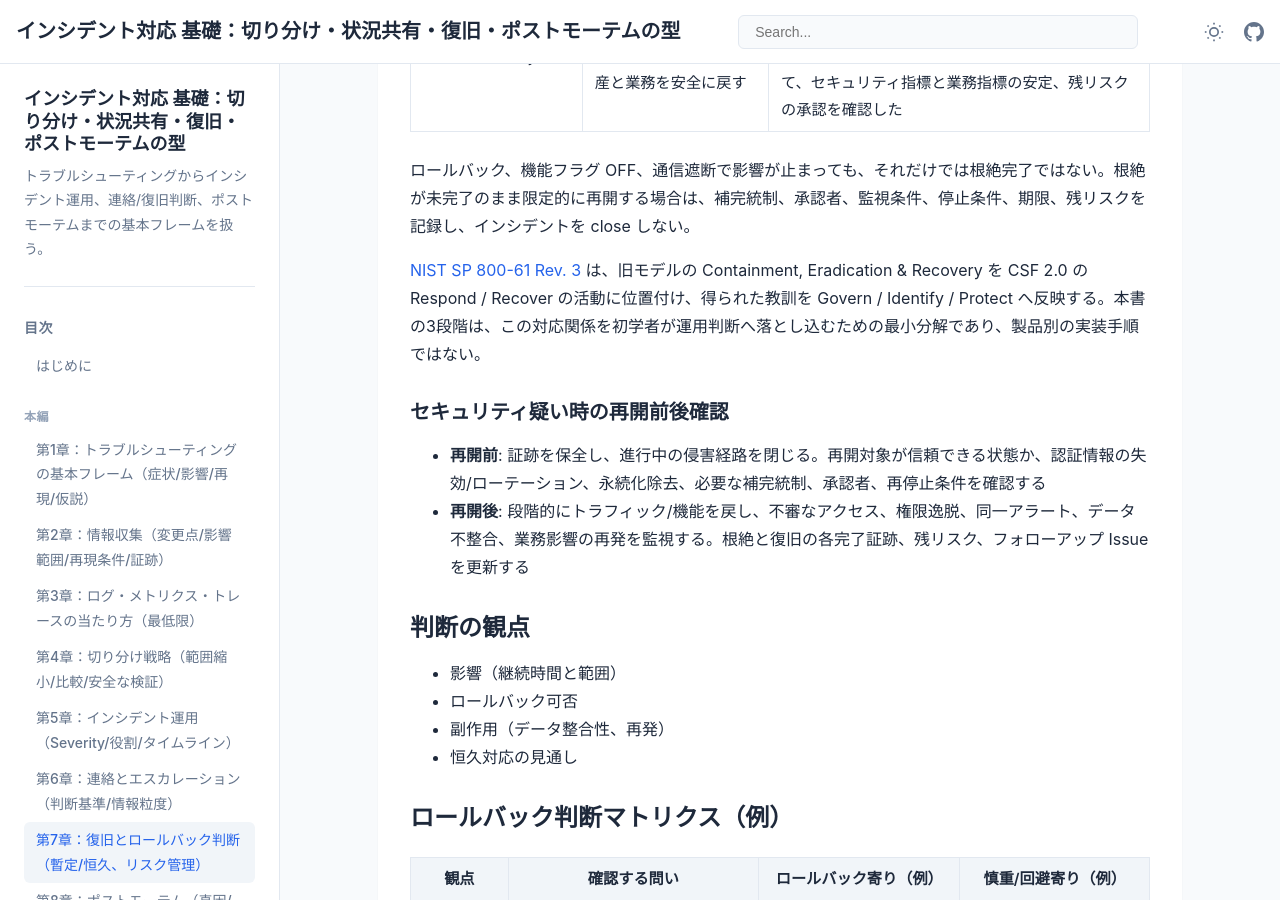
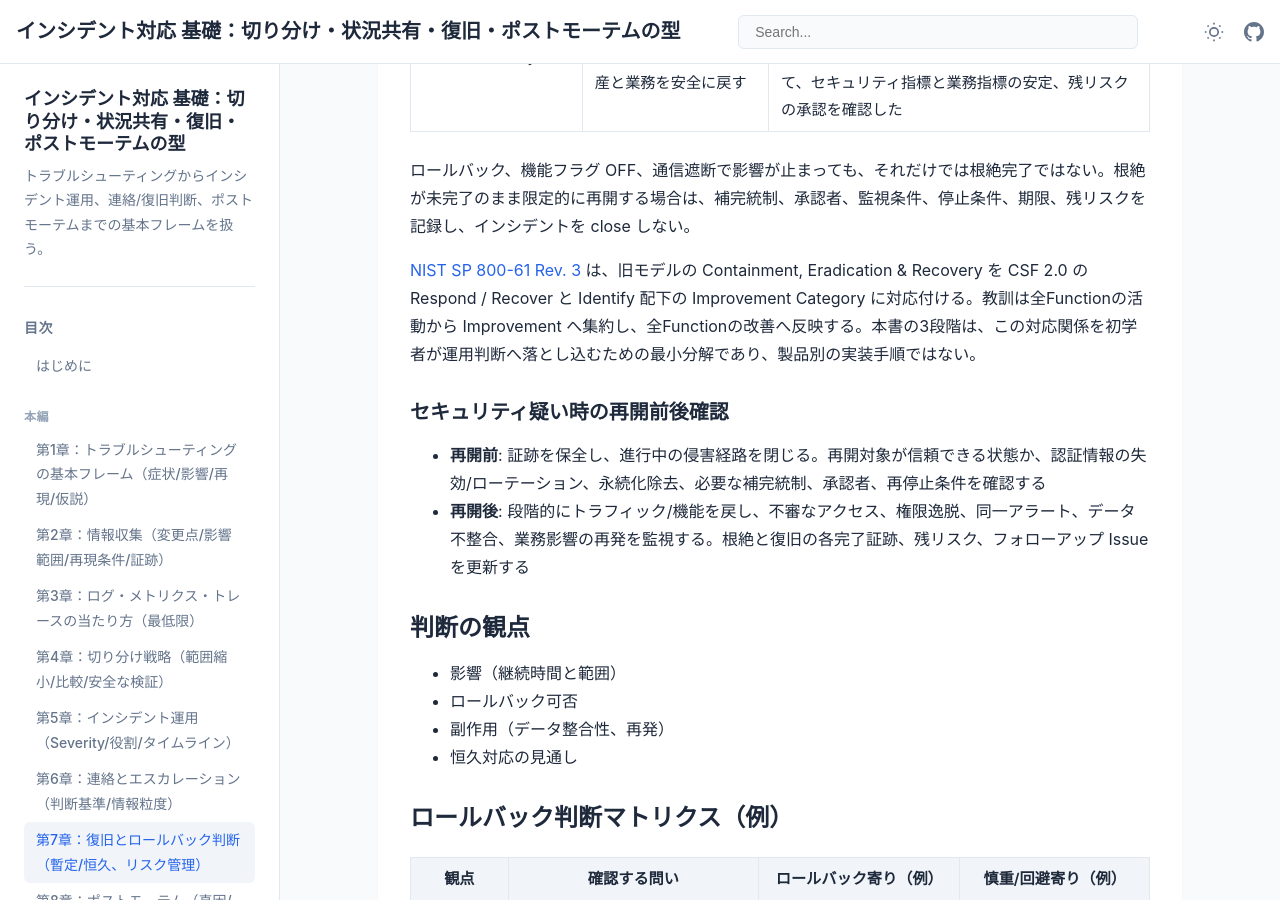
Before and after one commit to itdojp/incident-response-basics-book, a Jekyll site: the page built from docs/chapters/chapter-07/index.md, in a window 1280 px wide and 900 px high, scrolled down 1091 px. Built offline with Jekyll 4.4.1, drawn with Linux system fonts in a browser that asks for light colours.

Commit message:
docs: clarify NIST improvement category mapping

```diff
--- a/docs/chapters/chapter-07/index.md
+++ b/docs/chapters/chapter-07/index.md
@@ -34,7 +34,7 @@ order: 70
 
 ロールバック、機能フラグ OFF、通信遮断で影響が止まっても、それだけでは根絶完了ではない。根絶が未完了のまま限定的に再開する場合は、補完統制、承認者、監視条件、停止条件、期限、残リスクを記録し、インシデントを close しない。
 
-[NIST SP 800-61 Rev. 3](https://csrc.nist.gov/pubs/sp/800/61/r3/final) は、旧モデルの Containment, Eradication & Recovery を CSF 2.0 の Respond / Recover の活動に位置付け、得られた教訓を Govern / Identify / Protect へ反映する。本書の3段階は、この対応関係を初学者が運用判断へ落とし込むための最小分解であり、製品別の実装手順ではない。
+[NIST SP 800-61 Rev. 3](https://csrc.nist.gov/pubs/sp/800/61/r3/final) は、旧モデルの Containment, Eradication & Recovery を CSF 2.0 の Respond / Recover と Identify 配下の Improvement Category に対応付ける。教訓は全Functionの活動から Improvement へ集約し、全Functionの改善へ反映する。本書の3段階は、この対応関係を初学者が運用判断へ落とし込むための最小分解であり、製品別の実装手順ではない。
 
 #### セキュリティ疑い時の再開前後確認
 
```
